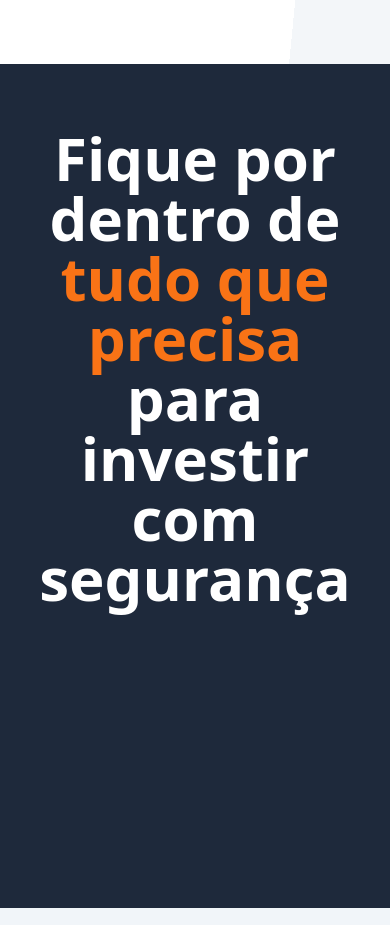
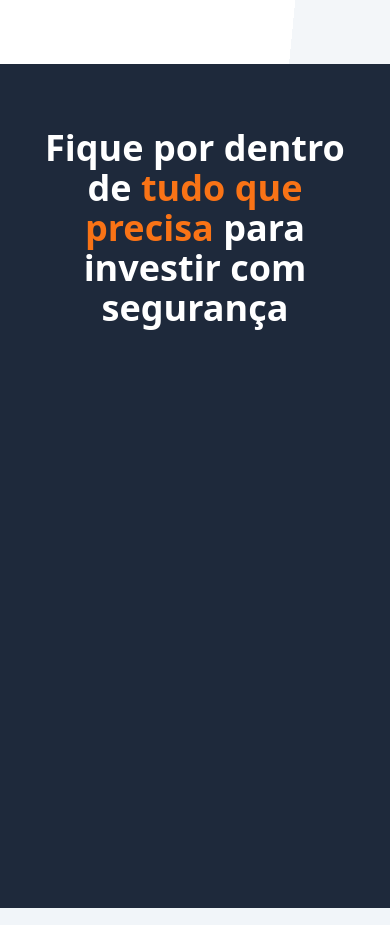
Before and after one commit to Lucasqc04/john-galt, a React (Vite) app: page /1 in a window 390 px wide. Shown: the part 780-1705 px from the top of the page. Built offline with nearby package versions, Linux system fonts and the light colour scheme; what tailwindcss-animated would draw is missing.

Commit message:
refactor(positive-points): add more responsivity

```diff
--- a/src/view/screens/partials/PositivePoints.tsx
+++ b/src/view/screens/partials/PositivePoints.tsx
@@ -36,7 +36,7 @@ export function PositivePoints() {
       >
         <h2
           className={classNames(
-            'text-6xl text-center text-white dark:text-black font-bold whitespace-pre-wrap break-words max-w-4xl ',
+            'text-6xl max-md:text-4xl text-center text-white dark:text-black font-bold whitespace-pre-wrap break-words max-w-4xl max-md:max-w-6xl ',
             inView && 'opacity-100 animate-fade-right',
             !inView && 'opacity-0',
           )}
```
